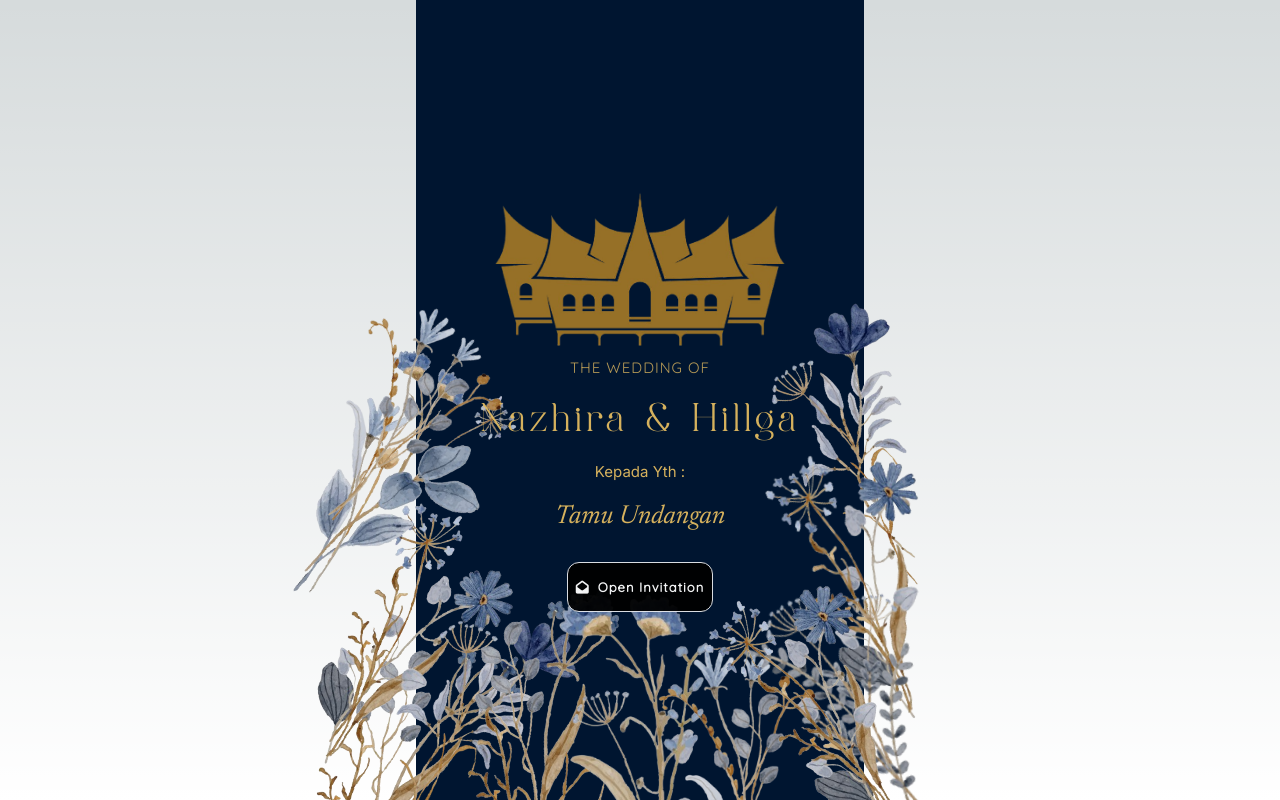
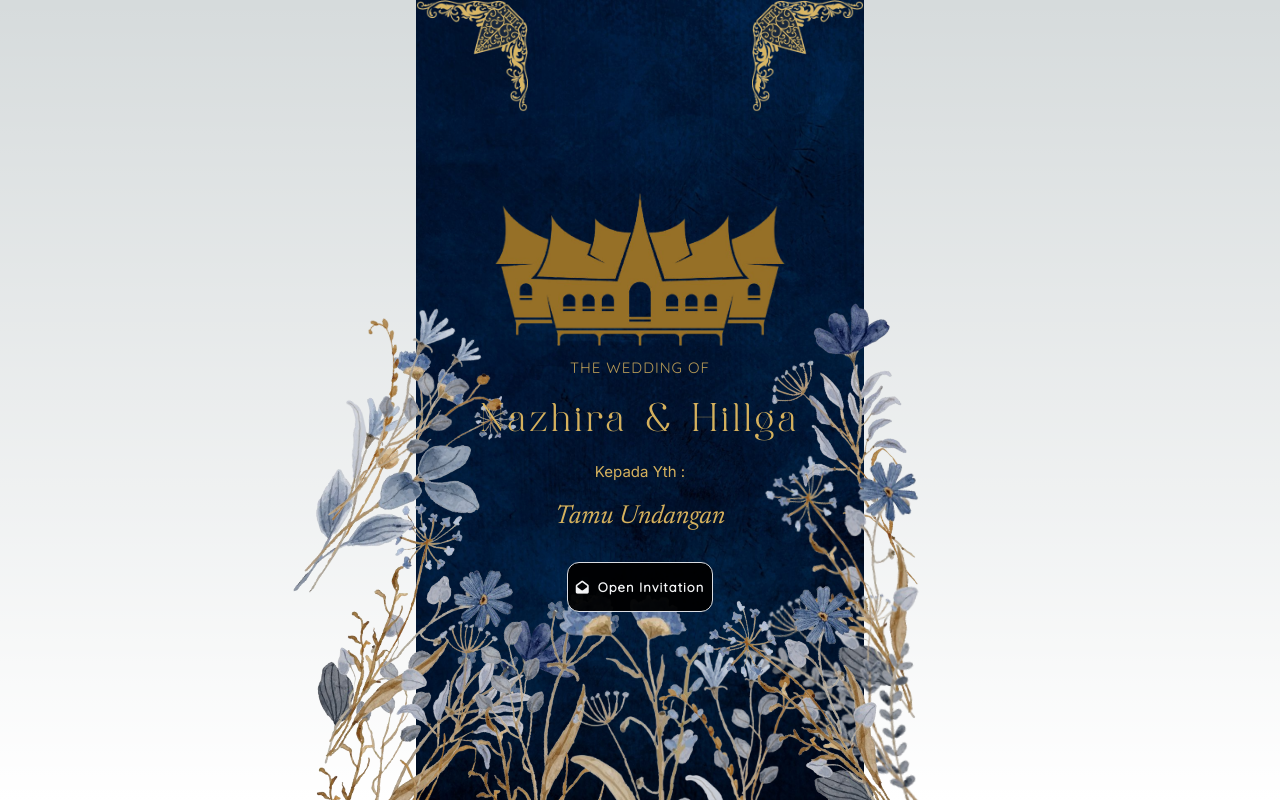
Before and after one commit to Hillindo/wedding-invitation18, a Next.js app: page /front in a window 1280 px wide. Built offline with nearby package versions, Linux system fonts and the light colour scheme.

Commit message:
add corner decoration images to Front component for enhanced visual appeal

```diff
--- a/src/app/front/page.tsx
+++ b/src/app/front/page.tsx
@@ -87,11 +87,28 @@ export default function Front({data, guestName, onOpenInvitation}:any) {
                     onAnimationComplete={() => {}}
                     leftColor="#8D7B68"
                     rightColor="#A4907C"
-                >
-                    <section
+                >                    <section
                         className='relative w-full min-h-screen bg-transparent bg-cover bg-center bg-no-repeat lg:max-w-md mx-auto'
-                        style={{ backgroundColor: '#001530' }}
+                        style={{ backgroundImage: `url('/img/bg-2.jpg')` }}
                     >
+                        {/* Corner ornaments - TOP LEFT */}
+                        <div className="absolute top-0 left-0 w-1/4 h-auto z-10">
+                            <img
+                                src="/img/bg-10.png"
+                                alt="Corner decoration"
+                                className="w-full h-auto"
+                            />
+                        </div>
+
+                        {/* Corner ornaments - TOP RIGHT */}
+                        <div className="absolute top-0 right-0 w-1/4 h-auto z-10 transform scale-x-[-1]">
+                            <img
+                                src="/img/bg-10.png"
+                                alt="Corner decoration"
+                                className="w-full h-auto"
+                            />
+                        </div>
+
                         {/* Flower decorations - LEFT */}
                         <motion.div
                                 className="w-full h-auto top-[600px] absolute left-[-100px]"
```
Also changed, not shown: public/img/bg-10.png (added).
